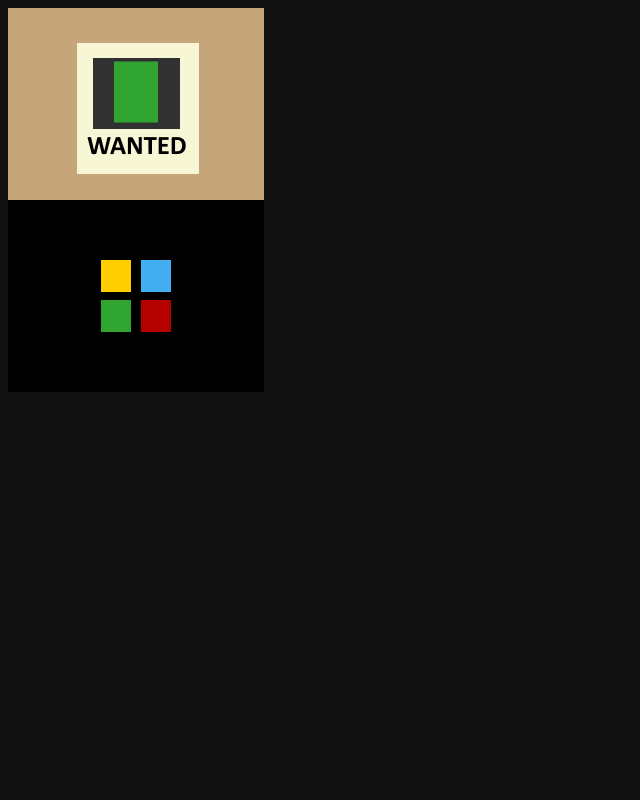
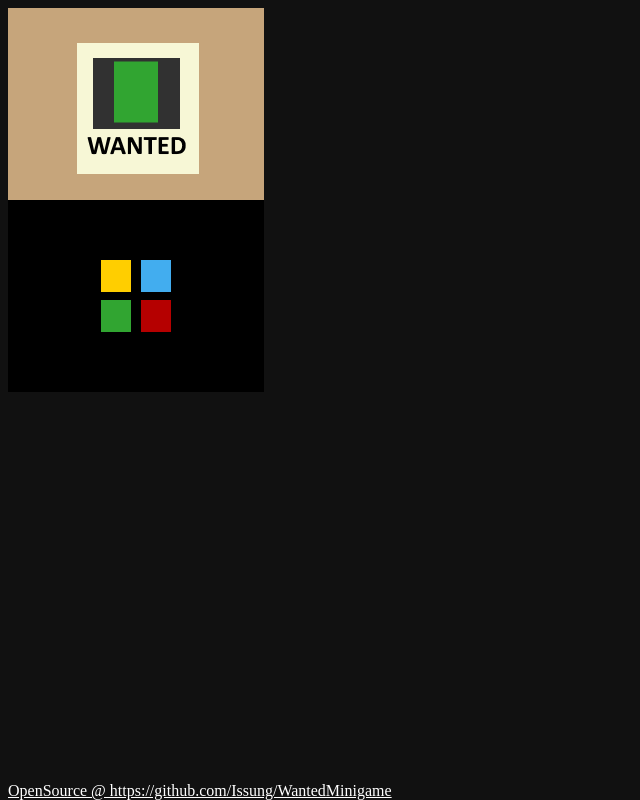
Before and after one commit to Issung/WantedMinigame, a website built with Vite: page index.html in a window 1280 px wide. Shown: the whole page, without its empty margins (0-640 px from the left). Built offline with nearby package versions, Linux system fonts and the light colour scheme.

Commit message:
Disable darkreader browser extension, add footer with sourcecode link

```diff
--- a/index.html
+++ b/index.html
@@ -6,14 +6,22 @@
     <meta name="viewport" content="width=device-width, initial-scale=1.0" />
     <title>Wanted!</title>
     <link rel="stylesheet" href="/src/style.css" />
+
+    <!-- Disable DarkReader browser extension https://github.com/darkreader/darkreader/blob/main/CONTRIBUTING.md#disabling-dark-reader-on-your-site -->
+    <meta name="darkreader-lock">
 </head>
 
 <body>
-    <div id="top" style="background-color: ghostwhite;">
-        <img id="wanted" />
+    <div id="game">
+        <div id="top" style="background-color: ghostwhite;">
+            <img id="wanted" />
+        </div>
+        <div id="bottom" style="background-color: black;">
+
+        </div>
     </div>
-    <div id="bottom" style="background-color: black;">
-
+    <div id="footer">
+        <a href="https://github.com/Issung/WantedMinigame" target="_blank">OpenSource @ https://github.com/Issung/WantedMinigame</a>
     </div>
 </body>
 <script type="module" src="/src/game.ts"></script>
--- a/src/style.css
+++ b/src/style.css
@@ -2,7 +2,23 @@
     --hover-outline: white;
 }
 
-div {
+a {
+    color: white;
+}
+
+div#footer {
+    bottom: 0px;
+    position: absolute;
+}
+
+/*div#game {
+    position: absolute;
+    top:50%;
+    left:50%;
+    transform: translate(-50%, -50%);
+}*/
+
+div#top, div#bottom {
     display: table;
     min-width: 256px;
     min-height: 192px;
```
Also changed, not shown: README.md.
